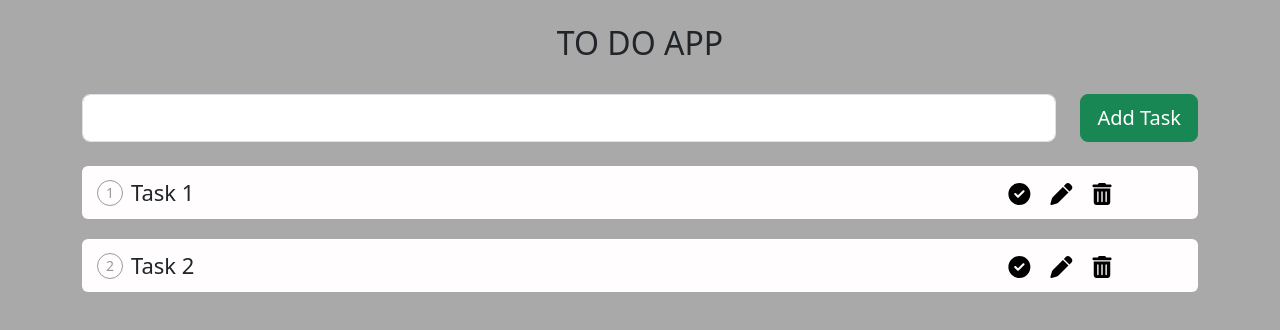
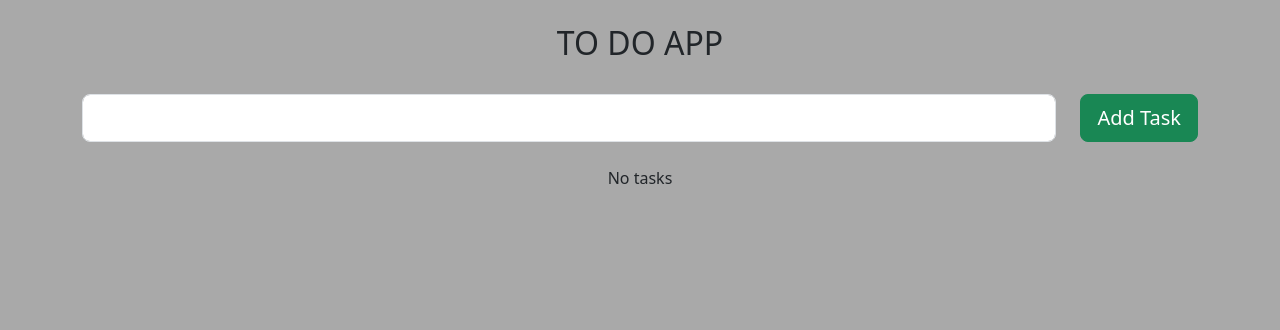
Before and after one commit to fernandes-glen/todo-react-app, a React (Create React App) app: page / in a window 1280 px wide. Shown: the top 330 px of the page. Built offline with nearby package versions, Linux system fonts and the light colour scheme.

Commit message:
completed with the react app

```diff
--- a/src/App.js
+++ b/src/App.js
@@ -10,8 +10,8 @@ import {
 
 function App() {
   const [toDo, setToDo] = useState([
-    { id: 1, title: "Task 1", status: false },
-    { id: 2, title: "Task 2", status: false },
+    // { id: 1, title: "Task 1", status: false },
+    // { id: 2, title: "Task 2", status: false },
   ]);
 
   // temp
@@ -65,7 +65,9 @@ function App() {
   };
 
   //function to cancel update
-  const cancelUpdate = () => {};
+  const cancelUpdate = () => {
+    setUpdateData("");
+  };
 
   //function to change task for update
   //read
@@ -117,7 +119,9 @@ function App() {
               >
                 Update
               </button>
-              <button className="btn btn-lg btn-warning">Cancel</button>
+              <button className="btn btn-lg btn-warning" onClick={cancelUpdate}>
+                Cancel
+              </button>
             </div>
           </div>
           <br />
```
